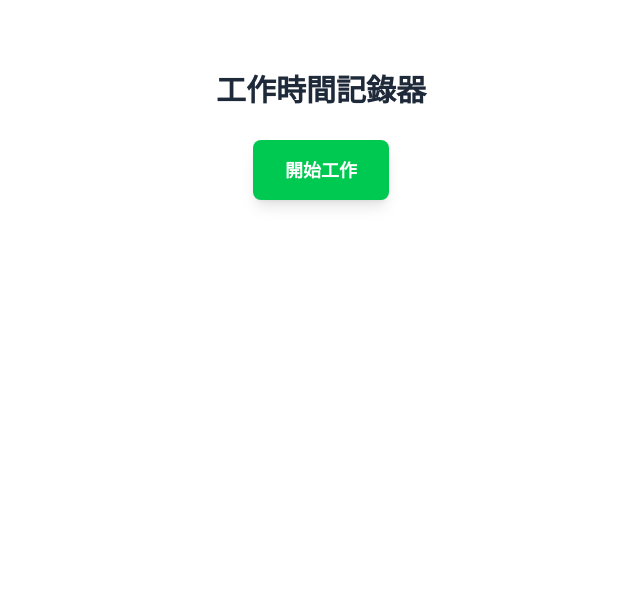
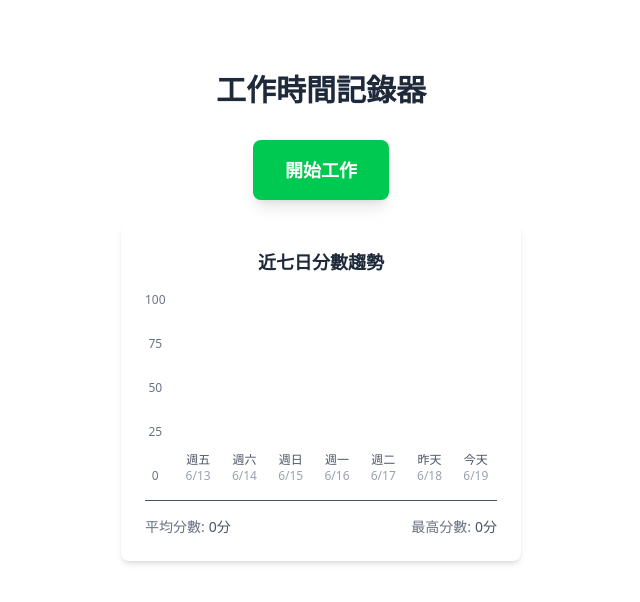
Before and after one commit to echoedinvoker/work-recorder, a Vue app: page / in a window 1280 px wide. Shown: the top 602 px of the page, without its empty margins (319-959 px from the left). Built offline with nearby package versions, Linux system fonts and the light colour scheme; the HTML template or start-up script is replaced by a standard one.

Commit message:
seven day chart

```diff
--- a/src/App.vue
+++ b/src/App.vue
@@ -12,6 +12,8 @@
 
       <RecordingDisplay />
 
+      <ScoreChart />
+
     </div>
   </div>
 </template>
@@ -20,5 +22,6 @@
 import TheButton from '@/components/TheButton.vue';
 import ResultDisplay from '@/components/ResultDisplay.vue';
 import RecordingDisplay from '@/components/RecordingDisplay.vue';
-import ScoreDisplay from '@/components/ScoreDisplay.vue'; // 新增
+import ScoreDisplay from '@/components/ScoreDisplay.vue';
+import ScoreChart from '@/components/ScoreChart.vue';
 </script>
--- /dev/null
+++ b/src/components/ScoreChart.vue
@@ -0,0 +1,123 @@
+<template>
+  <div class="bg-white rounded-lg shadow-md p-6" v-if="!dailyScoreStore.isRecording" >
+    <h3 class="text-lg font-semibold text-gray-800 mb-4">近七日分數趨勢</h3>
+
+    <!-- 圖表容器 -->
+    <div class="relative h-48 mb-4">
+      <!-- Y軸標籤 -->
+      <div class="absolute left-0 top-0 h-full flex flex-col justify-between text-xs text-gray-500 pr-2">
+        <span>100</span>
+        <span>75</span>
+        <span>50</span>
+        <span>25</span>
+        <span>0</span>
+      </div>
+
+      <!-- 圖表區域 -->
+      <div class="ml-8 h-full flex items-end justify-between space-x-1">
+        <div
+          v-for="(item, index) in chartData"
+          :key="index"
+          class="flex flex-col items-center flex-1"
+        >
+          <!-- 長條圖 -->
+          <div class="w-full flex justify-center mb-2">
+            <div
+              class="bg-blue-500 rounded-t transition-all duration-300 hover:bg-blue-600 relative group"
+              :style="{
+                height: `${(item.score / 100) * 160}px`,
+                width: '24px',
+                minHeight: item.score > 0 ? '4px' : '0px'
+              }"
+            >
+              <!-- 分數提示 -->
+              <div class="absolute -top-8 left-1/2 transform -translate-x-1/2 bg-gray-800 text-white text-xs px-2 py-1 rounded opacity-0 group-hover:opacity-100 transition-opacity whitespace-nowrap">
+                {{ item.score }}分
+              </div>
+            </div>
+          </div>
+
+          <!-- 日期標籤 -->
+          <div class="text-xs text-gray-600 text-center">
+            <div>{{ item.dayLabel }}</div>
+            <div class="text-gray-400">{{ item.dateLabel }}</div>
+          </div>
+        </div>
+      </div>
+    </div>
+
+    <!-- 統計資訊 -->
+    <div class="flex justify-between text-sm text-gray-600 pt-4 border-t">
+      <div>
+        <span class="text-gray-500">平均分數:</span>
+        <span class="font-medium ml-1">{{ averageScore }}分</span>
+      </div>
+      <div>
+        <span class="text-gray-500">最高分數:</span>
+        <span class="font-medium ml-1">{{ maxScore }}分</span>
+      </div>
+    </div>
+  </div>
+</template>
+
+<script setup lang="ts">
+import { computed } from 'vue'
+import { useDailyScoreStore } from '@/stores/dailyScore'
+
+const dailyScoreStore = useDailyScoreStore()
+
+// 計算圖表數據 (最近7天)
+const chartData = computed(() => {
+  const data = []
+  const today = new Date()
+
+  // 生成最近7天的數據
+  for (let i = 6; i >= 0; i--) {
+    const date = new Date(today)
+    date.setDate(date.getDate() - i)
+
+    // 格式化日期作為 key (YYYY-MM-DD)
+    const dateKey = date.toLocaleDateString('zh-TW', {
+      year: 'numeric',
+      month: '2-digit',
+      day: '2-digit',
+      timeZone: 'Asia/Taipei'
+    }).replace(/\//g, '-')
+
+    // 獲取該日分數
+    const score = dailyScoreStore.dailyScores[dateKey] || 0
+
+    // 格式化顯示標籤
+    const dayLabel = i === 0 ? '今天' :
+                    i === 1 ? '昨天' :
+                    date.toLocaleDateString('zh-TW', { weekday: 'short' })
+
+    const dateLabel = date.toLocaleDateString('zh-TW', {
+      month: 'numeric',
+      day: 'numeric'
+    })
+
+    data.push({
+      date: dateKey,
+      score,
+      dayLabel,
+      dateLabel
+    })
+  }
+
+  return data
+})
+
+// 計算平均分數
+const averageScore = computed(() => {
+  const scores = chartData.value.map(item => item.score)
+  const sum = scores.reduce((acc, score) => acc + score, 0)
+  return scores.length > 0 ? Math.round(sum / scores.length) : 0
+})
+
+// 計算最高分數
+const maxScore = computed(() => {
+  const scores = chartData.value.map(item => item.score)
+  return scores.length > 0 ? Math.max(...scores) : 0
+})
+</script>
```
